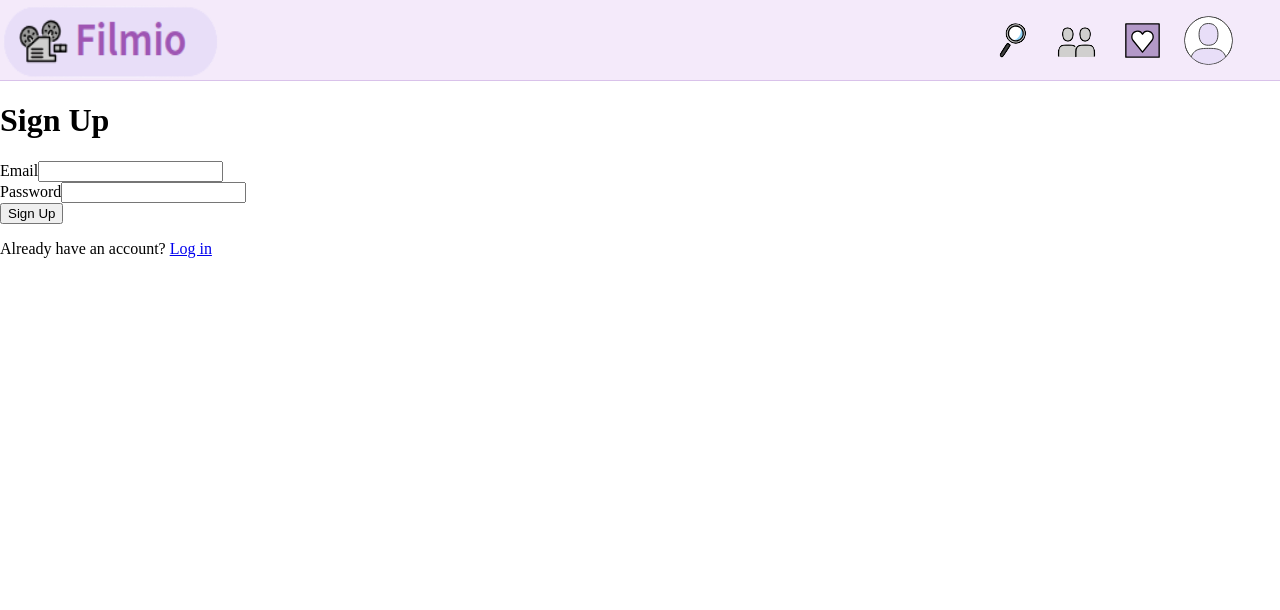
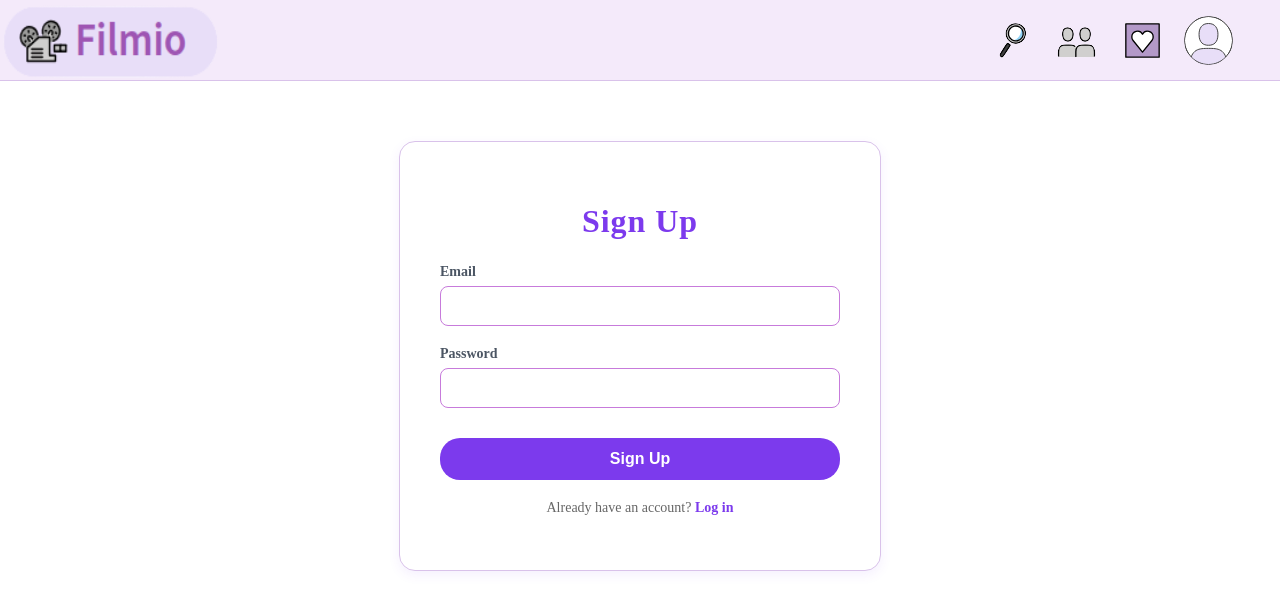
Before and after one commit to WebProgGroup17/filmio, a React app in the folder frontend/: page /signup in a window 1280 px wide. Shown: the top 610 px of the page. Built offline with nearby package versions, Linux system fonts and the light colour scheme; no server answers; the HTML template or start-up script is replaced by a standard one.

Commit message:
signup and log in pages styles

```diff
--- a/frontend/src/index.css
+++ b/frontend/src/index.css
@@ -224,3 +224,206 @@ body {
   color: #323131;
   font-size: 1.2rem;
 }
+
+/* log in page */
+
+.login-page {
+  max-width: 400px;
+  margin: 60px auto;
+  padding: 40px;
+  background: #ffffff;
+  border: 1px solid #d9c2ea;
+  border-radius: 16px;
+  box-shadow: 0 4px 12px rgba(124, 58, 237, 0.08);
+}
+
+.login-page h1 {
+  text-align: center;
+  color: #7c3aed;
+  font-weight: 800;
+  font-size: 32px;
+  margin-bottom: 24px;
+  letter-spacing: 0.03em;
+}
+
+.login-page form {
+  display: flex;
+  flex-direction: column;
+  gap: 20px;
+}
+
+.login-page form div {
+  display: flex;
+  flex-direction: column;
+  gap: 6px;
+}
+
+.login-page label {
+  color: #4b5563;
+  font-weight: 600;
+  font-size: 14px;
+}
+
+.login-page input {
+  width: 100%;
+  height: 40px;
+  box-sizing: border-box;
+  padding: 8px 12px;
+  border: 1px solid #c77bdb;
+  border-radius: 8px;
+  font-size: 16px;
+  color: #333333;
+  outline: none;
+  transition: border-color 0.2s, box-shadow 0.2s;
+}
+
+.login-page input:focus {
+  border-color: #7c3aed;
+  box-shadow: 0 0 0 3px rgba(124, 58, 237, 0.15);
+}
+
+.login-page button[type="submit"] {
+  background-color: #7c3aed;
+  color: white;
+  border: none;
+  border-radius: 20px;
+  padding: 12px 25px;
+  font-weight: bold;
+  font-size: 16px;
+  cursor: pointer;
+  margin-top: 10px;
+  transition: background-color 0.2s;
+}
+
+.login-page button[type="submit"]:hover {
+  background-color: #6b21d3;
+}
+
+.login-page p {
+  text-align: center;
+  margin-top: 20px;
+  color: #666666;
+  font-size: 14px;
+}
+
+.login-page p a {
+  color: #7c3aed;
+  font-weight: 600;
+  text-decoration: none;
+}
+
+.login-page p a:hover {
+  text-decoration: underline;
+}
+
+/* error message styles */
+.login-page form > p {
+  color: #ef4444;
+  font-weight: 500;
+  margin: 0;
+  text-align: left;
+}
+
+/* sign up page */
+.signup-page {
+  max-width: 400px;
+  margin: 60px auto;
+  padding: 40px;
+  background: #ffffff;
+  border: 1px solid #d9c2ea;
+  border-radius: 16px;
+  box-shadow: 0 4px 12px rgba(124, 58, 237, 0.08);
+}
+
+.signup-page h1 {
+  text-align: center;
+  color: #7c3aed;
+  font-weight: 800;
+  font-size: 32px;
+  margin-bottom: 24px;
+  letter-spacing: 0.03em;
+}
+
+.signup-page form {
+  display: flex;
+  flex-direction: column;
+  gap: 20px;
+}
+
+.signup-page form div {
+  display: flex;
+  flex-direction: column;
+  gap: 6px;
+}
+
+.signup-page label {
+  color: #4b5563;
+  font-weight: 600;
+  font-size: 14px;
+}
+
+.signup-page input {
+  width: 100%;
+  height: 40px;
+  box-sizing: border-box;
+  padding: 8px 12px;
+  border: 1px solid #c77bdb;
+  border-radius: 8px;
+  font-size: 16px;
+  color: #333333;
+  outline: none;
+  transition: border-color 0.2s, box-shadow 0.2s;
+}
+
+.signup-page input:focus {
+  border-color: #7c3aed;
+  box-shadow: 0 0 0 3px rgba(124, 58, 237, 0.15);
+}
+
+.password-hint {
+  font-size: 12px;
+  color: #6b7280;
+  margin-top: 2px;
+}
+
+.signup-page button[type="submit"] {
+  background-color: #7c3aed;
+  color: white;
+  border: none;
+  border-radius: 20px;
+  padding: 12px 25px;
+  font-weight: bold;
+  font-size: 16px;
+  cursor: pointer;
+  margin-top: 10px;
+  transition: background-color 0.2s;
+}
+
+.signup-page button[type="submit"]:hover {
+  background-color: #6b21d3;
+}
+
+.signup-page p {
+  text-align: center;
+  margin-top: 20px;
+  color: #666666;
+  font-size: 14px;
+}
+
+.signup-page p a {
+  color: #7c3aed;
+  font-weight: 600;
+  text-decoration: none;
+}
+
+.signup-page p a:hover {
+  text-decoration: underline;
+}
+
+.signup-page .error-message {
+  color: #ef4444;
+  font-weight: 500;
+  margin: 0;
+  text-align: left;
+  font-size: 14px;
+}
```
